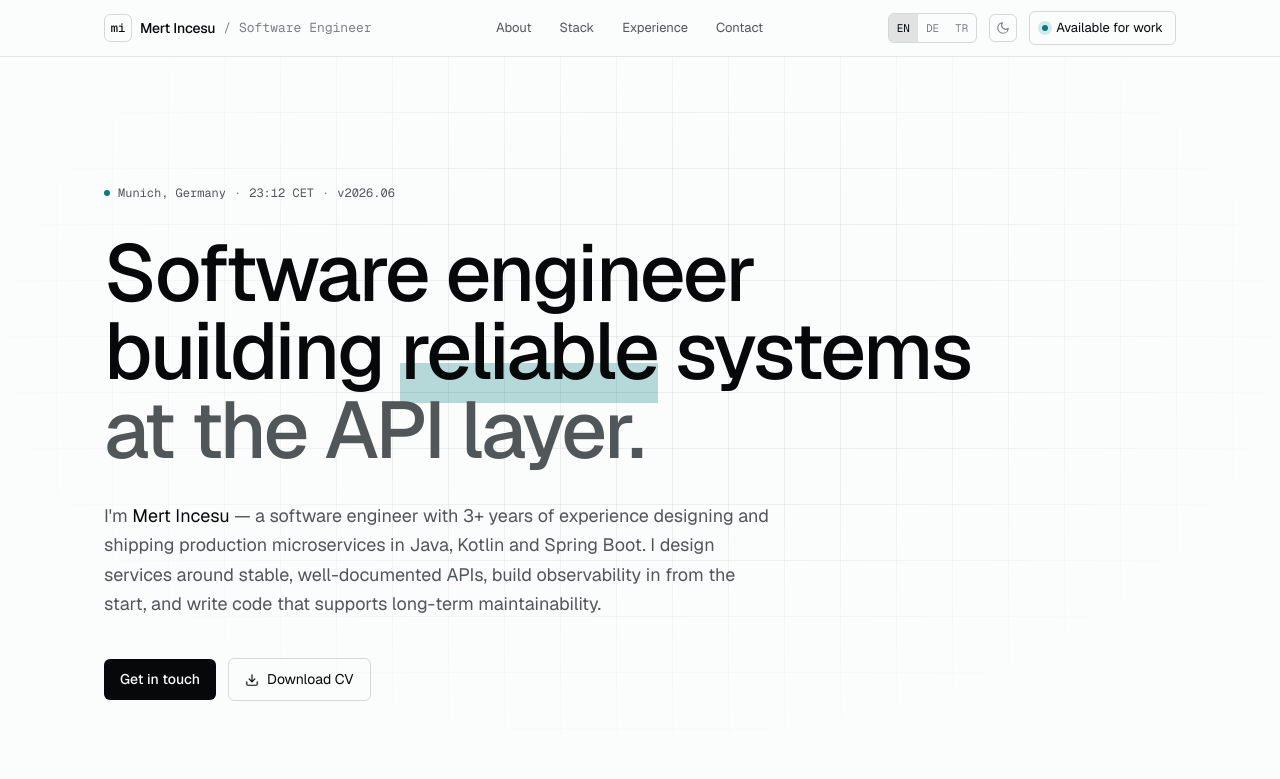
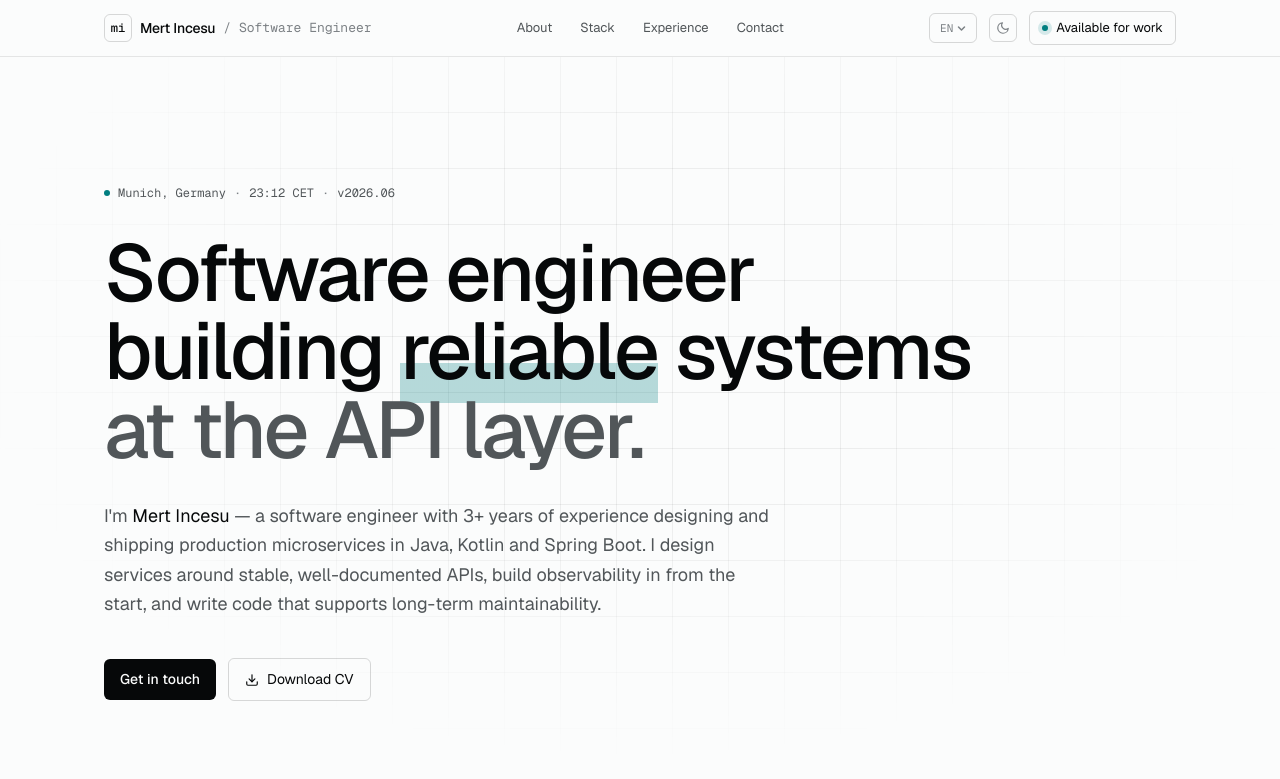
Before and after one commit to mertinc/mertincesu-website, a Next.js app: page / in a window 1280 px wide. Shown: the top 779 px of the page. Built offline with nearby package versions, Linux system fonts and the light colour scheme.

Commit message:
Replace inline language buttons with a details/summary dropdown

```diff
--- a/components/nav.tsx
+++ b/components/nav.tsx
@@ -9,6 +9,12 @@ const NAV_LINKS = [
   { href: "#experience", key: "experience" },
   { href: "#contact", key: "contact" },
 ] as const;
+
+const LOCALE_LABELS: Record<string, string> = {
+  en: "English",
+  de: "Deutsch",
+  tr: "Türkçe",
+};
 
 export default function Nav({
   dict,
@@ -41,25 +47,39 @@ export default function Nav({
         </nav>
 
         <div className="flex items-center gap-2 sm:gap-3">
-          <nav
+          <details
+            className="group relative"
             aria-label={dict.languageLabel}
-            className="flex items-center rounded-md border border-line2 overflow-hidden font-mono text-[11px]"
           >
+            <summary className="flex items-center gap-1 px-2.5 py-1.5 rounded-md border border-line2 font-mono text-[11px] text-dim hover:text-fg cursor-pointer transition-colors select-none list-none [&::-webkit-details-marker]:hidden">
+              {locale.toUpperCase()}
+              <svg
+                width="9" height="9" viewBox="0 0 9 9"
+                fill="none" stroke="currentColor" strokeWidth="1.5"
+                strokeLinecap="round" strokeLinejoin="round"
+                className="transition-transform duration-150 group-open:rotate-180"
+                aria-hidden="true"
+              >
+                <path d="M1.5 3L4.5 6L7.5 3"/>
+              </svg>
+            </summary>
+            <div className="absolute right-0 top-full mt-1 min-w-[88px] rounded-md border border-line2 bg-bg overflow-hidden z-50">
               {locales.map((l) => (
                 <Link
                   key={l}
                   href={localePath(l)}
                   aria-current={l === locale ? "true" : undefined}
-                className={`px-2 py-1.5 transition-colors ${
+                  className={`flex items-center px-3 py-1.5 font-mono text-[11px] transition-colors ${
                     l === locale
                       ? "text-fg bg-fg/10"
-                    : "text-dim hover:text-fg"
+                      : "text-dim hover:text-fg hover:bg-fg/5"
                   }`}
                 >
-                {l.toUpperCase()}
+                  {LOCALE_LABELS[l]}
                 </Link>
               ))}
-          </nav>
+            </div>
+          </details>
 
           <ThemeToggle />
 
```
Lines whose indentation alone changed are shown as unchanged.
